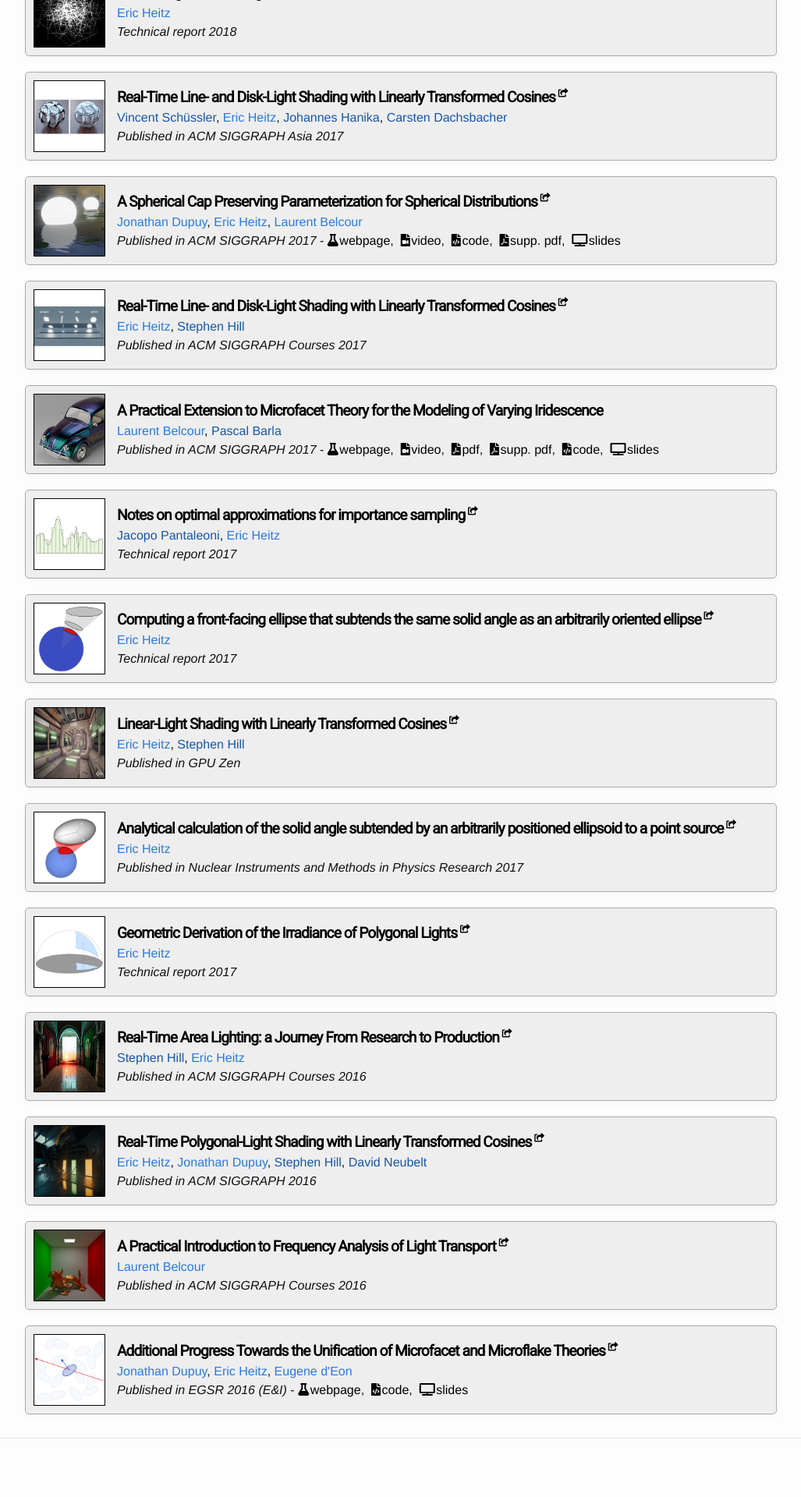
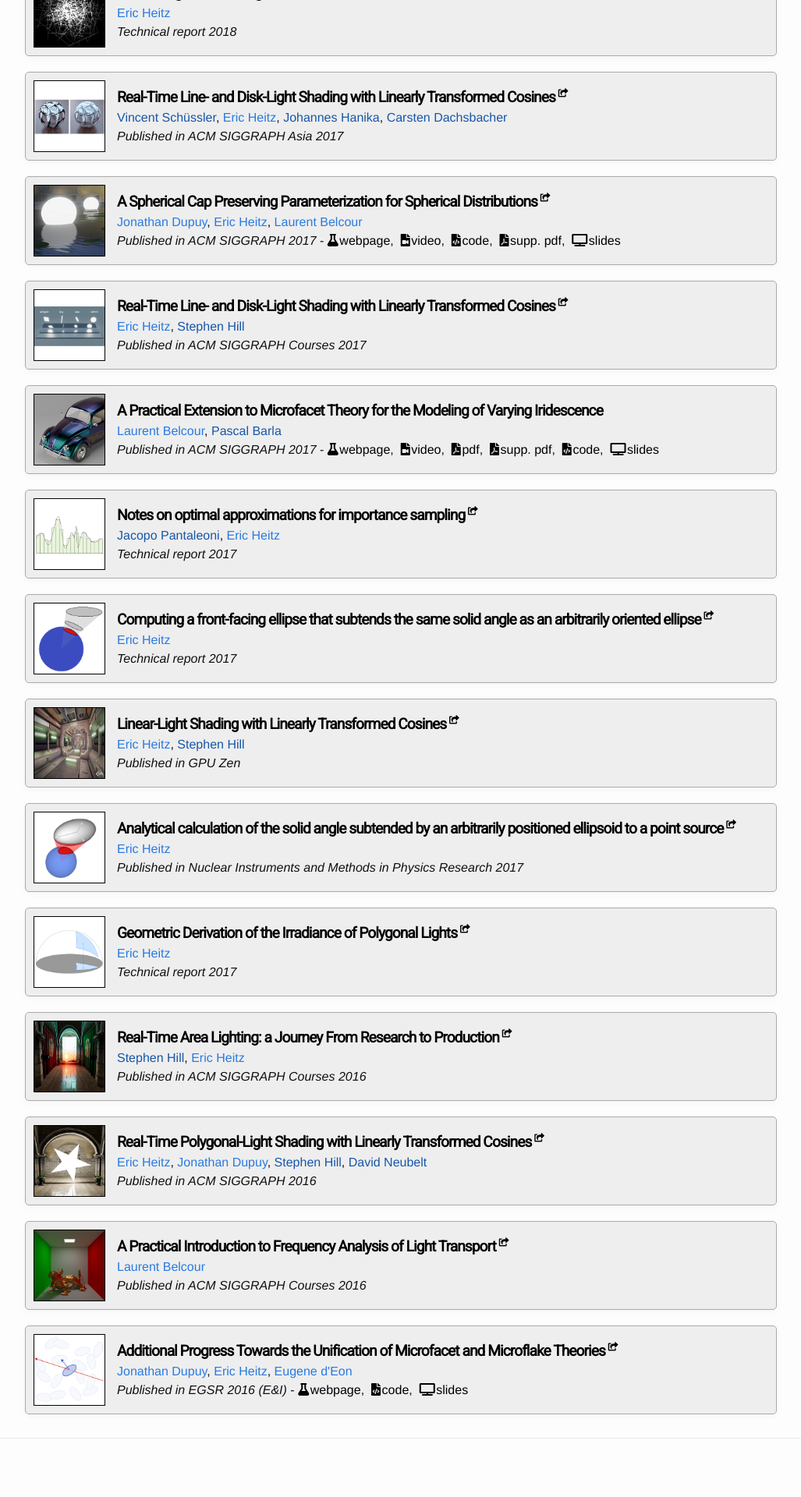
Before and after one commit to unity-grenoble/website, a Jekyll site: the page built from publications.html, in a window 1280 px wide. Shown: the part 1918-3838 px from the top of the page at 78% size, without its empty margins (126-1153 px from the left). Built offline with Jekyll 4.4.1, drawn with Linux system fonts in a browser that asks for light colours.

Commit message:
LTC thumbnail update

```diff
--- a/_posts/2016-08-01-publication-ltc.markdown
+++ b/_posts/2016-08-01-publication-ltc.markdown
@@ -12,7 +12,7 @@ authors: [
 conference: "ACM SIGGRAPH 2016"
 categories: publication
 tags: published
-thumbnail: "/images/thumbnails/publication_linearly_transformed_cosines.png"
+thumbnail: "/images/thumbnails/publication_linearly_transformed_cosines2.png"
 banner: "/images/banners/banner_ltc.png"
 url_outside: https://eheitzresearch.wordpress.com/415-2
 ---
```
Also changed, not shown: images/thumbnails/publication_linearly_transformed_cosines2.png (added).
